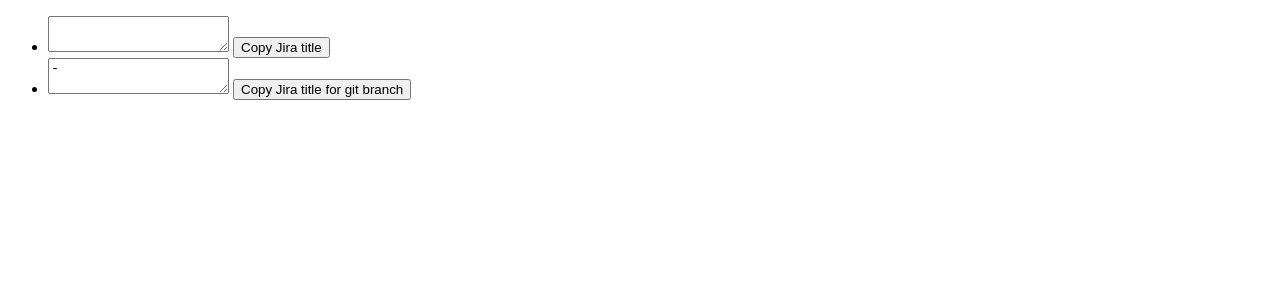
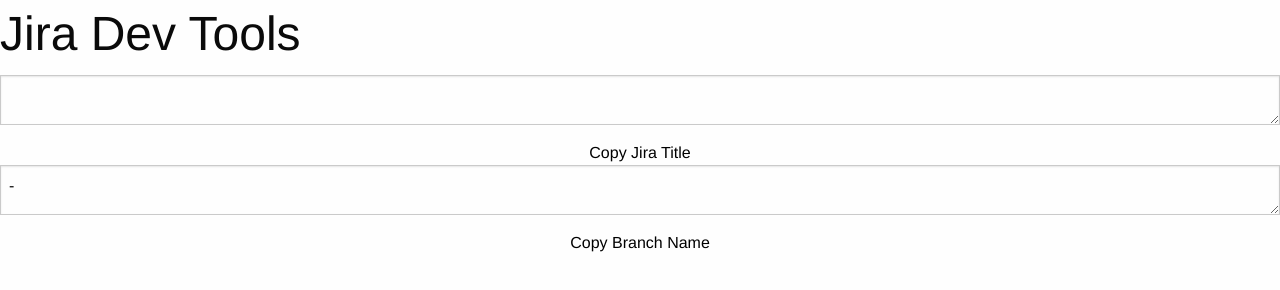
Before and after one commit to bsavage-dbi/jira-devtools-chrome-extension, a browser extension: page index.html in a window 1280 px wide. Drawn offline with nearby package versions, Linux system fonts and the light colour scheme.

Commit message:
Add some style

```diff
--- a/bower.json
+++ b/bower.json
@@ -11,7 +11,8 @@
   "private": true,
   "dependencies": {
     "jquery": "latest",
-    "angular": "latest"
+    "angular": "latest",
+    "foundation-essentials": "latest"
   },
   "ignore": [
     "**/.*",
--- a/index.html
+++ b/index.html
@@ -5,23 +5,39 @@
     <link rel="stylesheet" type="text/css" href="bower_components/angular/angular-csp.css">
     <style>
       body {
-        min-width: 357px;
+        min-width: 320px;
         overflow-x: hidden;
       }
     </style>
+    <link rel="stylesheet" href="bower_components/foundation-essentials/css/normalize.css">
+    <link rel="stylesheet" href="bower_components/foundation-essentials/css/foundation.css">
+    <script type='text/javascript' src="bower_components/modernizr/modernizr.js"></script>
     <script type='text/javascript' src='bower_components/jquery/dist/jquery.js'></script>
   </head>
   <body ng-csp ng-app='JiraTicketApp'>
-    <ul ng-controller='JiraTicketController' ng-init='loadTicket()'>
-      <li>
-        <textarea ng-copy='js-copy-title'>{{ jiraTicket.id }} {{ jiraTicket.title }}</textarea>
-        <button id='js-copy-title'>Copy Jira title</button>
-      </li>
-      <li>
-        <textarea ng-copy='js-copy-branch'>{{ jiraTicket.id }}-{{ jiraTicket.title | brancherize }}</textarea>
-        <button id='js-copy-branch'>Copy Jira title for git branch</button>
-      </li>
-    </ul>
+    <div ng-controller='JiraTicketController' ng-init='loadTicket()'>
+      <div class="small-12 columns">
+        <h1>
+          Jira Dev Tools
+        </h1>
+      </div>
+      <div class='row'>
+        <div class="small-12 columns">
+          <textarea class='small-12' ng-copy='js-copy-title'>{{ jiraTicket.id }} {{ jiraTicket.title }}</textarea>
+        </div>
+        <div class="small-12 columns text-center">
+          <button class='small' id='js-copy-title'>Copy Jira Title</button>
+        </div>
+      </div>
+      <div class='row'>
+        <div class="small-12 columns">
+          <textarea class='small-12' ng-copy='js-copy-branch'>{{ jiraTicket.id }}-{{ jiraTicket.title | brancherize }}</textarea>
+        </div>
+        <div class="small-12 columns text-center">
+          <button class='small' id='js-copy-branch'>Copy Branch Name</button>
+        </div>
+      </div>
+    </div>
     <script type='text/javascript' src='bower_components/angular/angular.js'></script>
     <script type='text/javascript' src='popup.js'></script>
   </body>
```
